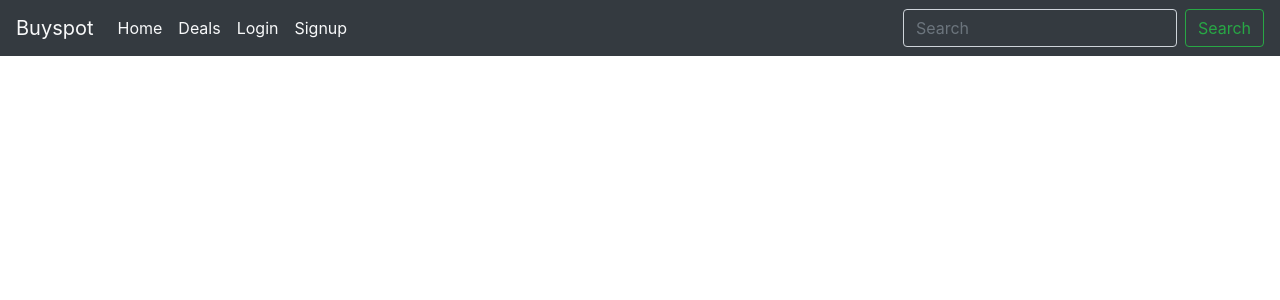
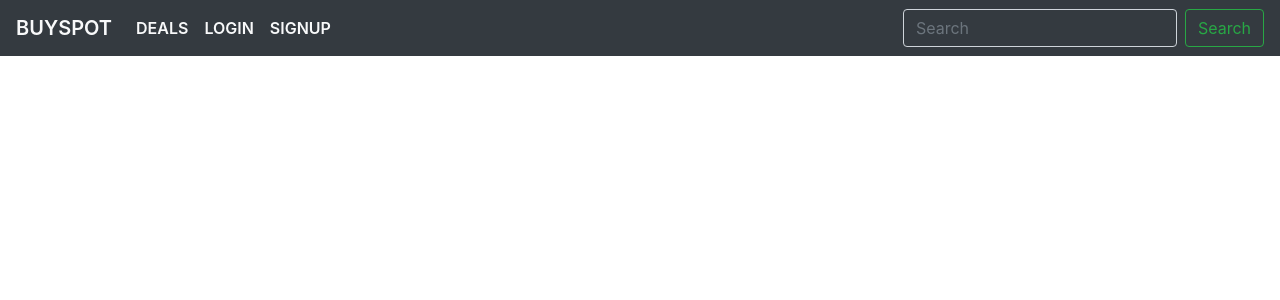
Before and after one commit to galanteria01/buyspot-ecom-website, a Django app: page / in a window 1280 px wide. Shown: the top 300 px of the page. Run offline with Django 3.2, Linux system fonts and the light colour scheme; some libraries are stand-ins or nearby versions.

Commit message:
Made changes

```diff
--- a/assets/style.css
+++ b/assets/style.css
@@ -0,0 +1,5 @@
+
+.navbar{
+    font-weight: 600;
+    text-transform: uppercase;
+}
--- a/ecommerce/settings.py
+++ b/ecommerce/settings.py
@@ -124,3 +124,7 @@ STATIC_URL = '/static/'
 STATICFILES_DIRS = [
     os.path.join(BASE_DIR,'assets')
 ]
+
+MEDIA_URL = '/media/'
+
+MEDIA_ROOT = os.path.join(BASE_DIR,'media')
--- a/ecommerce/urls.py
+++ b/ecommerce/urls.py
@@ -16,9 +16,15 @@ Including another URLconf
 from django.contrib import admin
 from django.urls import path,include
 from . import views
+from django.contrib.staticfiles.urls import staticfiles_urlpatterns
+from . import settings
+from django.conf.urls.static import static
 
 urlpatterns = [
     path('admin/', admin.site.urls),
     path('',views.show_home),
     path('items/',include('items.urls')),
 ]
+
+urlpatterns += staticfiles_urlpatterns()
+urlpatterns += static(settings.MEDIA_URL,document_root = settings.MEDIA_ROOT)
--- a/items/urls.py
+++ b/items/urls.py
@@ -3,5 +3,6 @@ from . import views
 app_name = 'items'
 
 urlpatterns = [
-    path('',views.show_all,name='list')
+    path('',views.show_all,name='list'),
+    path('<slug:slug>',views.show_item,name='details'),
 ]
--- a/items/views.py
+++ b/items/views.py
@@ -5,3 +5,7 @@ from .models import Item
 def show_all(request):
     items = Item.objects.all().order_by('date')
     return render(request,'items/show_items.html',{'items':items})
+
+def show_item(request,slug):
+    item = Item.objects.get(slug=slug)
+    return render(request,'items/single_item.html',{'item',item})
--- a/templates/base_layout.html
+++ b/templates/base_layout.html
@@ -17,11 +17,8 @@
           <span class="navbar-toggler-icon"></span>
         </button>
         <div class="collapse navbar-collapse text-light" id="navbarTogglerDemo01">
-          <a class="navbar-brand text-light" href="#">Buyspot</a>
+          <a class="navbar-brand text-light text-uppercase" href="#">Buyspot</a>
           <ul class="navbar-nav mr-auto mt-2 mt-lg-0">
-            <li class="nav-item active">
-              <a class="nav-link text-light" href="#">Home <span class="sr-only">(current)</span></a>
-            </li>
             <li class="nav-item">
               <a class="nav-link text-light" href="#">Deals</a>
             </li>
```
Also changed, not shown: items/templates/items/show_items.html (+5 -5 lines), items/templates/items/single_item.html (added, +7 -0 lines), db.sqlite3, media/background.jpg (added).
